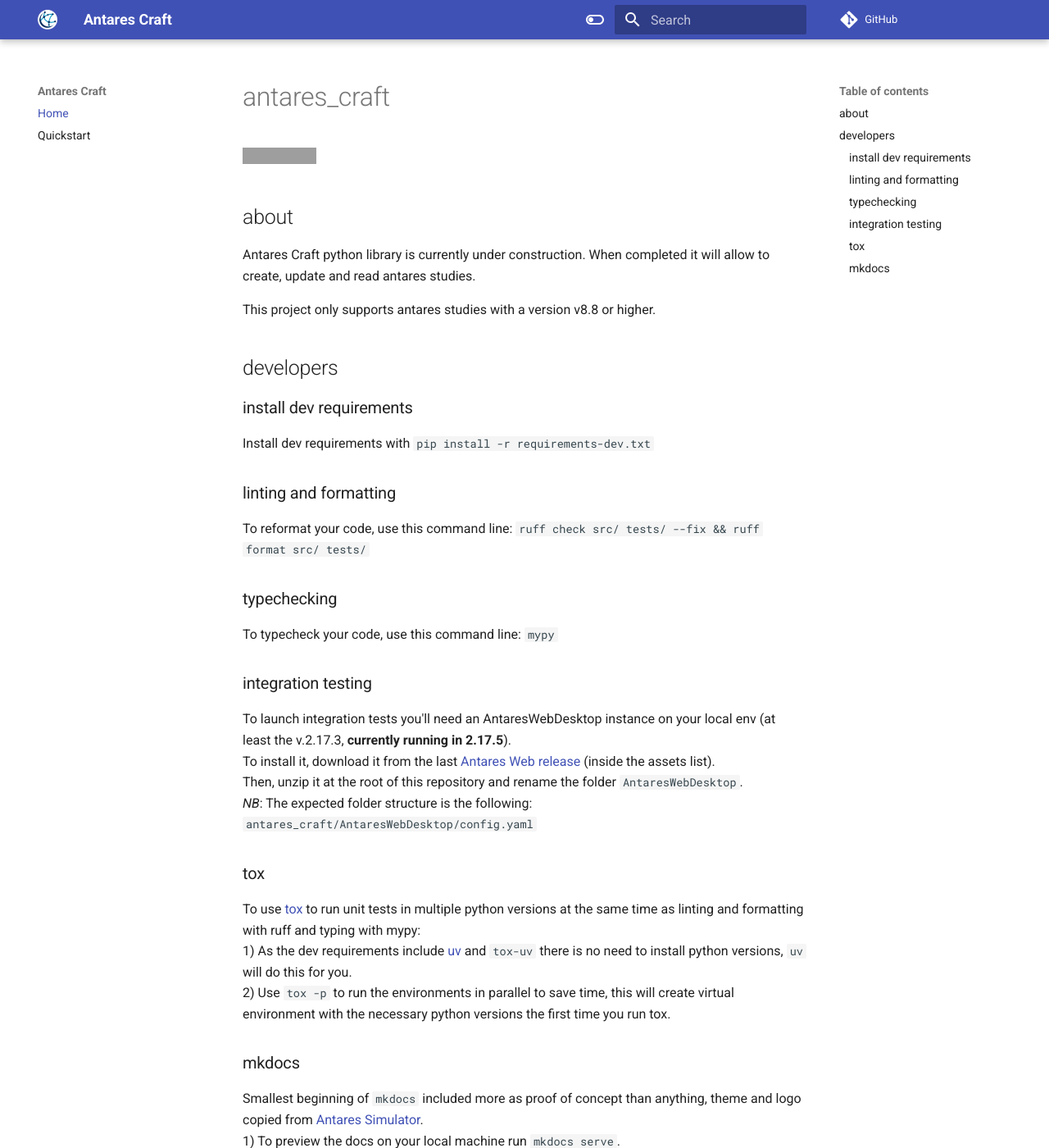
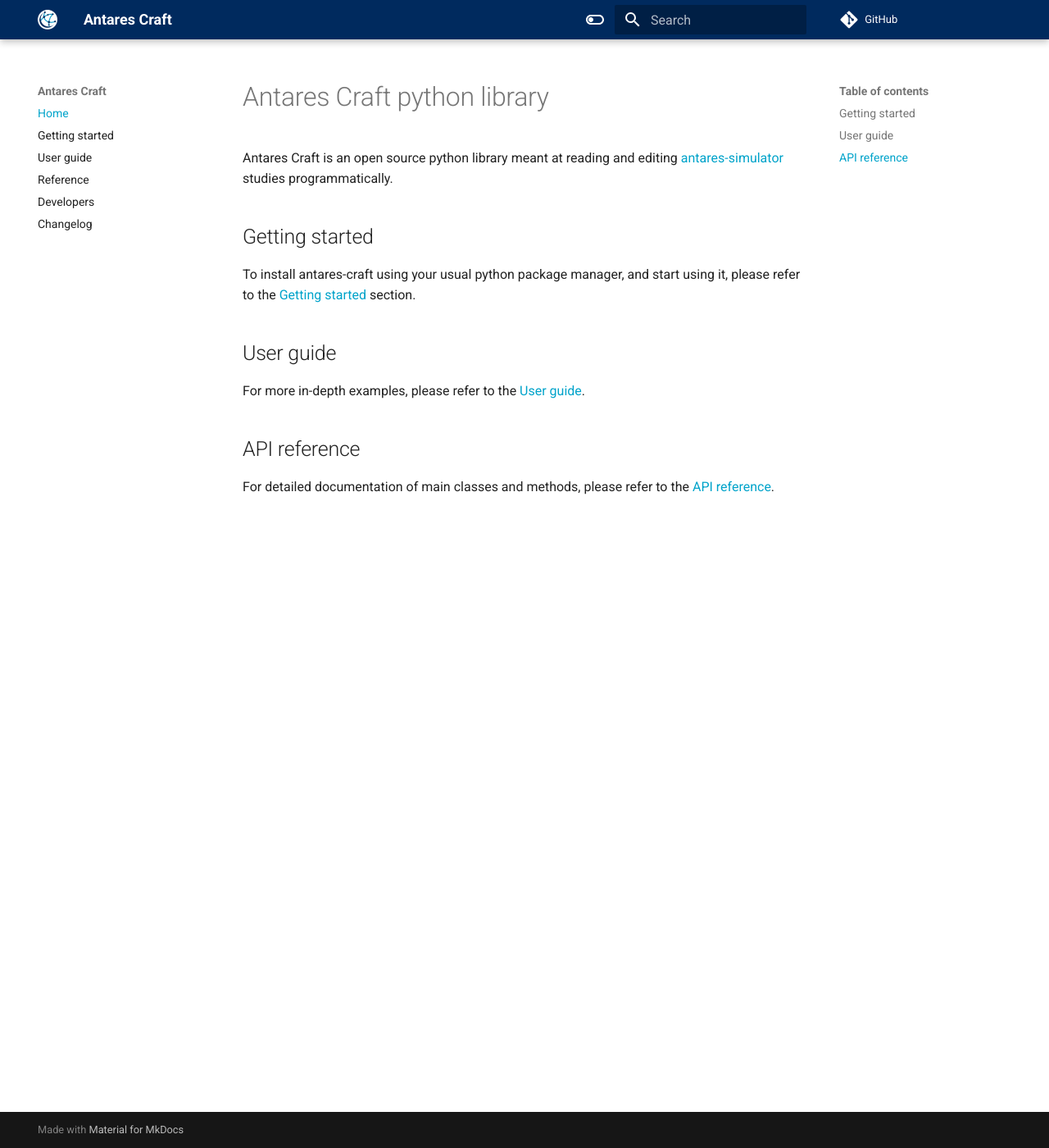
Before and after one commit to AntaresSimulatorTeam/antares_craft, an MkDocs documentation site: the page built from docs/index.md, in a window 1280 px wide and 1400 px high. Shown: the whole window at 82% size. Built offline with MkDocs 1.6.1 and Material for MkDocs 9.7.7, drawn with Linux system fonts in a browser that asks for light colours; comment, search, counter and statistics services are not loaded; some of the changed text lies outside the part shown; grey boxes are pictures that could not be loaded.

Commit message:
doc: initialize doc deployment to readthedoc (#121)
Initialize deployment of documentation to readthedocs.
Improve README content and remove readme concatenation from
documentation fiels.

Signed-off-by: Sylvain Leclerc <sylvain.leclerc@rte-france.com>

```diff
--- a/docs/index.md
+++ b/docs/index.md
@@ -1,46 +1,18 @@
-# antares_craft
-[![github ci](https://github.com/AntaresSimulatorTeam/antares_craft/actions/workflows/ci.yml/badge.svg)](https://github.com/AntaresSimulatorTeam/antares_craft/actions/workflows/ci.yml)
+# Antares Craft python library
 
-## about
+Antares Craft is an open source python library meant at reading and
+editing [antares-simulator](https://antares-simulator.readthedocs.io/en/stable/) studies
+programmatically.
 
-Antares Craft python library is currently under construction. When completed it will allow to create, update and read
-antares studies.
+## Getting started
 
-This project only supports antares studies with a version v8.8 or higher.
+To install antares-craft using your usual python package manager, and start using it, please refer to
+the [Getting started](getting-started.md) section.
 
-## developers
-### install dev requirements
+## User guide
 
-Install dev requirements with `pip install -r requirements-dev.txt`
+For more in-depth examples, please refer to the [User guide](user-guide.md).
 
-### linting and formatting
+## API reference
 
-To reformat your code, use this command line: `ruff check src/ tests/ --fix && ruff format src/ tests/`
-
-### typechecking
-
-To typecheck your code, use this command line: `mypy`
-
-### integration testing
-
-To launch integration tests you'll need an AntaresWebDesktop instance on your local env (at least the v.2.17.3,
-**currently running in 2.17.5**).
-To install it, download it from the last [Antares Web release](https://github.com/AntaresSimulatorTeam/AntaREST/releases)
-(inside the assets list).
-Then, unzip it at the root of this repository and rename the folder `AntaresWebDesktop`.
-*NB*: The expected folder structure is the following: `antares_craft/AntaresWebDesktop/config.yaml`
-
-### tox
-To use [tox](https://tox.wiki/) to run unit tests in multiple python versions at the same time as linting and formatting
-with ruff and typing with mypy:
-1) As the dev requirements include [uv](https://docs.astral.sh/uv/) and `tox-uv` there is no need to install python
-versions, `uv` will do this for you.
-2) Use `tox -p` to run the environments in parallel to save time, this will create virtual environment with the
-necessary python versions the first time you run tox.
-
-### mkdocs
-Smallest beginning of `mkdocs` included more as proof of concept than anything, theme and logo copied from [Antares
-Simulator](https://github.com/AntaresSimulatorTeam/Antares_Simulator).
-1) To preview the docs on your local machine run `mkdocs serve`.
-2) To build the static site for publishing for example on [Read the Docs](https://readthedocs.io) use `mkdocs build`.
-3) To flesh out the documentation see [mkdoc guides](https://www.mkdocs.org/user-guide/).
+For detailed documentation of main classes and methods, please refer to the [API reference](api-reference.md).
--- /dev/null
+++ b/docs/stylesheets/extra.css
@@ -0,0 +1,11 @@
+[data-md-color-scheme="antares"] {
+    --md-primary-fg-color:        #002a5e;
+    --md-primary-fg-color--light: #00a3ca;
+    --md-primary-fg-color--dark:  #112446;
+    --md-typeset-a-color:  #00a3ca; /* text link color*/
+    --md-accent-fg-color: #ff9800; /* link color on hover*/
+}
+[data-md-color-scheme="slate"] {
+    --md-hue: 213; /* [0, 360] */
+    --md-accent-fg-color: #ff9800;
+}
--- a/mkdocs.yml
+++ b/mkdocs.yml
@@ -2,21 +2,22 @@
 repo_url: https://github.com/AntaresSimulatorTeam/antares_craft
 nav:
   - Home: index.md
-  - Quickstart: quickstart.md
+  - Getting started: getting-started.md
+  - User guide: user-guide.md
+  - Reference: api-reference.md
+  - Developers: developer.md
+  - Changelog: CHANGELOG.md
+
 theme:
   name: material
   logo: assets/logo.png
   favicon: assets/Icone.png
   prev_next_buttons_location: none
-#  custom_dir: docs/overrides
   features:
     - navigation.instant
     - navigation.top
     - content.tabs.link
-  # - navigation.expand
-  #  - navigation.sections
-  #   - header.autohide
-  #   - toc.separate
+    - content.code.copy
   palette:
     - media: "(prefers-color-scheme: light)"
       scheme: antares
@@ -30,5 +31,26 @@
         name: Switch to light mode
 
 plugins:
-- search
-- mkdocstrings
+  - search
+  - mkdocstrings:
+      default_handler: python
+      handlers:
+        python:
+          paths: [ src ]
+          options:
+            show_bases: false
+            show_source: false
+
+extra_css:
+  - stylesheets/extra.css
+
+markdown_extensions:
+  - admonition
+  - pymdownx.highlight:
+      anchor_linenums: true
+      line_spans: __span
+      pygments_lang_class: true
+  - pymdownx.details
+  - pymdownx.inlinehilite
+  - pymdownx.snippets
+  - pymdownx.superfences
--- /dev/null
+++ b/requirements-doc.txt
@@ -0,0 +1,4 @@
+mkdocs
+mkdocs-material
+mkdocs-material-extensions
+mkdocstrings-python
```
Also changed, not shown: .readthedocs.yml (added, +19 -0 lines), README.md (+89 -10 lines), docs/api-reference.md (added, +3 -0 lines), docs/developer.md (+19 -12 lines), docs/getting-started.md (added, +89 -0 lines), docs/quickstart.md (deleted, +0 -9 lines), docs/usage.md (deleted, +0 -42 lines), docs/user-guide.md (added, +3 -0 lines), pyproject.toml (+7 -7 lines), 2 other files.
